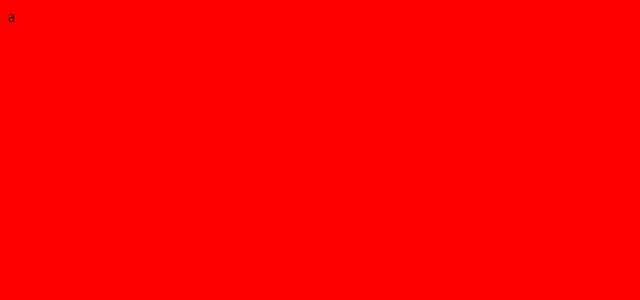
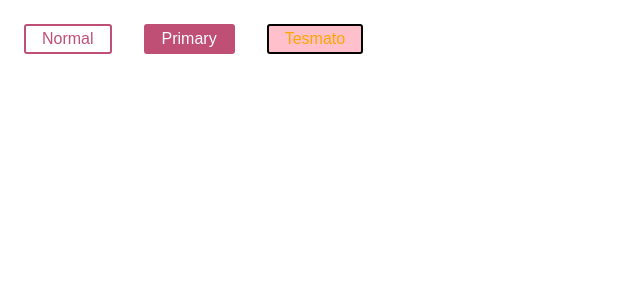
Before and after one commit to macaury/RealTimeNews, a React (Vite) app in the folder RealNewsJs/: page / in a window 1280 px wide. Shown: the top 300 px of the page, without its empty margins (0-640 px from the left). Built offline with nearby package versions, Linux system fonts and the light colour scheme.

Commit message:
installed sytled_components

```diff
--- a/RealNewsJs/index.html
+++ b/RealNewsJs/index.html
@@ -3,7 +3,7 @@
   <head>
     <meta charset="UTF-8" />
     <link rel="icon" type="image/svg+xml" href="/vite.svg" />
-    <link rel="stylesheet" href="src/news.css">
+    <link rel="stylesheet" href="/RealNewsJs/src/news.css">
     <meta name="viewport" content="width=device-width, initial-scale=1.0" />
     <title> News Real</title>
   </head>
--- a/RealNewsJs/package.json
+++ b/RealNewsJs/package.json
@@ -14,7 +14,8 @@
     "i": "^0.3.7",
     "react": "^18.2.0",
     "react-bootstrap": "^2.7.4",
-    "react-dom": "^18.2.0"
+    "react-dom": "^18.2.0",
+    "styled-components": "^5.3.10"
   },
   "devDependencies": {
     "@types/react": "^18.0.28",
--- a/RealNewsJs/src/news.css
+++ /dev/null
@@ -1,5 +0,0 @@
-body {
-background-color: red !important;
-width: 100%;
-
-}
--- a/RealNewsJs/src/news.jsx
+++ b/RealNewsJs/src/news.jsx
@@ -1,17 +1,47 @@
+/* eslint-disable no-unexpected-multiline */
+/* eslint-disable react/prop-types */
+// eslint-disable-next-line no-unused-vars
+import React from "react";
+import Container from "react-bootstrap/Container";
+import Row from "react-bootstrap/Row";
 
 
-import Container from 'react-bootstrap/Container';
-import Row from 'react-bootstrap/Row';
-
-import "./news.css"
+import styled from "styled-components";
 
 function News() {
+  const Button = styled.button`
+
+    background: ${props => (props.$primary ? "#BF4F74" : "white")};
+    color: ${props => (props.$primary ? "white" : "#BF4F74")};
+
+    font-size: 1em;
+    margin: 1em;
+    padding: 0.25em 1em;
+    border: 2px solid #bf4f74;
+    border-radius: 3px;
+  `;
+
+  const Tesmato = styled(Button)
+  `
+  color: orange;
+  border-color: black;
+  background:pink;
+
+  `;
+
+
   return (
-    <Container fluid>
-      <Row>
-        <div className=".teste">a</div>
-      </Row>
-    </Container>
+    <>
+      <Container fluid>
+        <Row>
+          <div>
+            <Button>Normal</Button>
+            <Button $primary>Primary</Button>
+            <Tesmato>Tesmato</Tesmato>
+          </div>
+        </Row>
+      </Container>
+    </>
   );
 }
 
```
Also changed, not shown: 2 other files (tests, documents, lock files or other folders).
